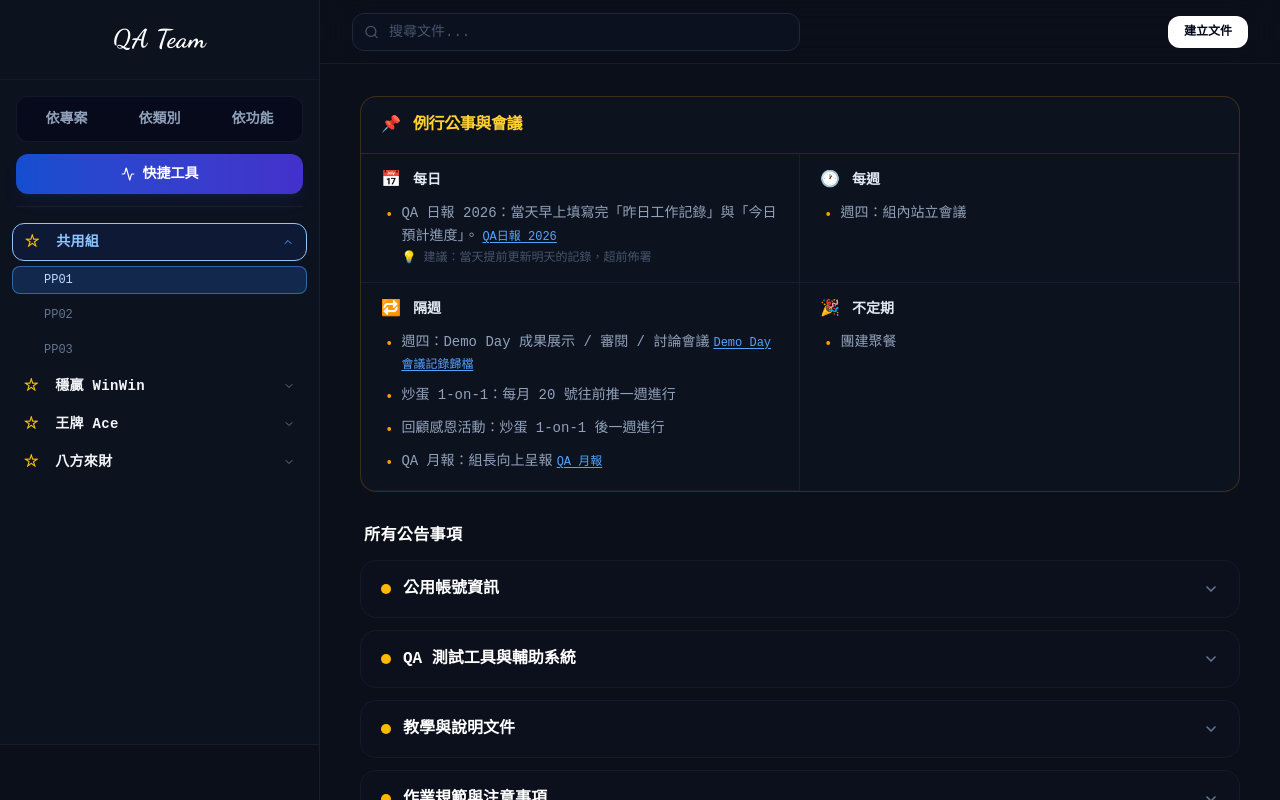
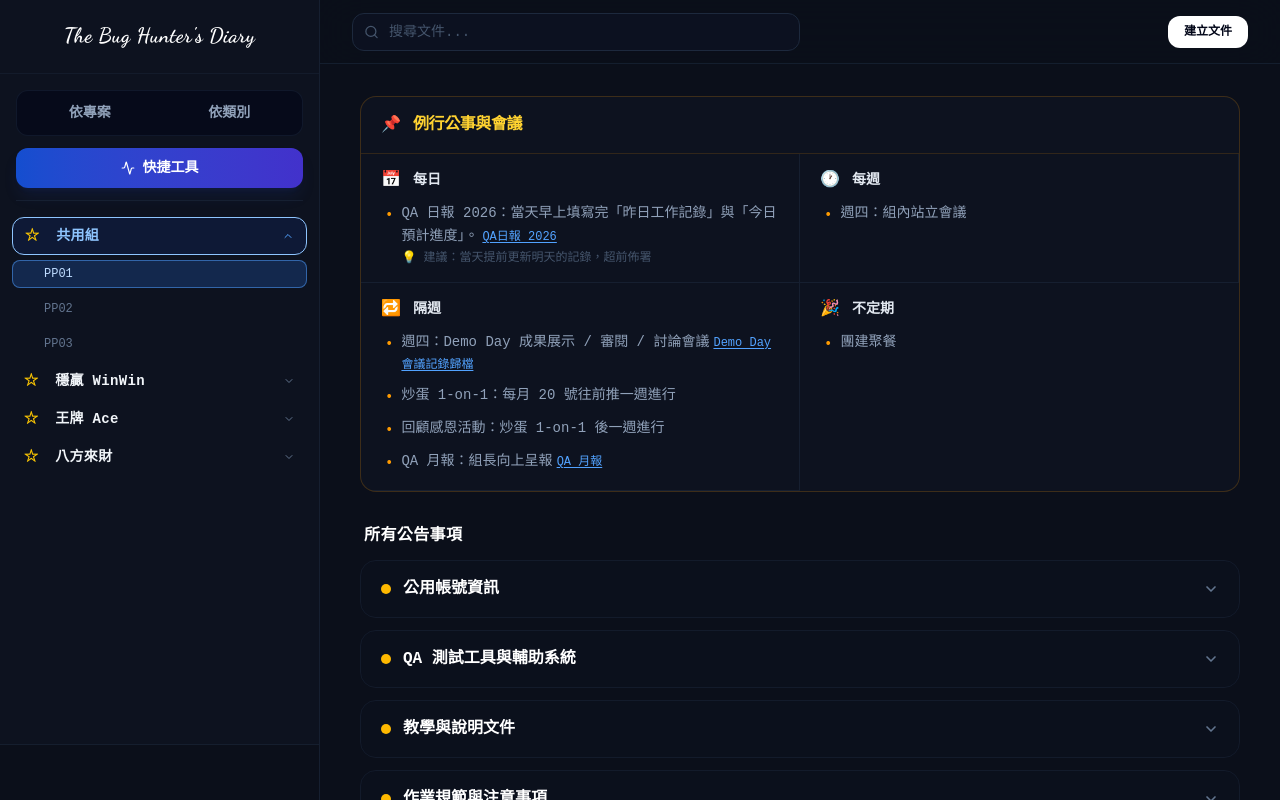
Before and after one commit to cloud52321/QA, a Next.js app: page / in a window 1280 px wide. Built offline with nearby package versions, Linux system fonts and the light colour scheme.

Commit message:
Add files via upload

```diff
--- a/src/app/LLMWiki.tsx
+++ b/src/app/LLMWiki.tsx
@@ -65,7 +65,6 @@ const LLMWiki: React.FC = () => {
   const modeTabs: { key: Mode; label: string }[] = [
     { key: 'project',  label: '依專案' },
     { key: 'category', label: '依類別' },
-    { key: 'function', label: '依功能' },
   ];
 
   const projectDocs = wikiDocs.filter(d =>
@@ -94,7 +93,7 @@ const LLMWiki: React.FC = () => {
           <span className="text-xs font-extrabold text-slate-100 tracking-wide">計算工具</span>
         </div>
         <div className="space-y-0.5">
-          {['Jackpot 計算', 'RTP 計算', '賠付計算', 'RTP 轉換'].map(name => (
+          {['賠付計算', 'RTP 轉換'].map(name => (
             <button
               key={name}
               onClick={() => { setToolPage('calc'); setCalcTool(name); }}
@@ -257,8 +256,8 @@ const LLMWiki: React.FC = () => {
         <div className="p-6 border-b border-slate-800/40 flex items-center justify-center">
           <style>{`@import url('https://fonts.googleapis.com/css2?family=Dancing+Script:wght@700&display=swap');`}</style>
           <button onClick={goHome}>
-            <h1 style={{ fontFamily: "'Dancing Script', 'Brush Script MT', cursive", fontSize: '1.6rem', fontWeight: 700, color: 'white', letterSpacing: '0.02em', lineHeight: 1.2 }}>
-              QA Team
+            <h1 style={{ fontFamily: "'Dancing Script', 'Brush Script MT', cursive", fontSize: '1.3rem', fontWeight: 700, color: 'white', letterSpacing: '0.02em', lineHeight: 1.2 }}>
+              The Bug Hunter's Diary
             </h1>
           </button>
         </div>
--- a/src/app/globals.css
+++ b/src/app/globals.css
@@ -1,5 +1,4 @@
 @import "tailwindcss";
-@source "../../";
 
 :root {
   --background: #0b0f1a;
```
